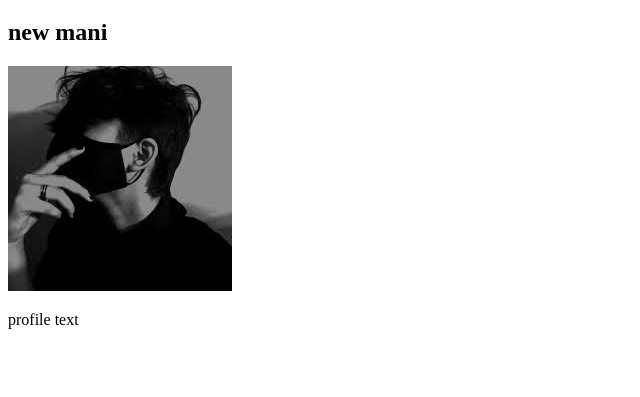
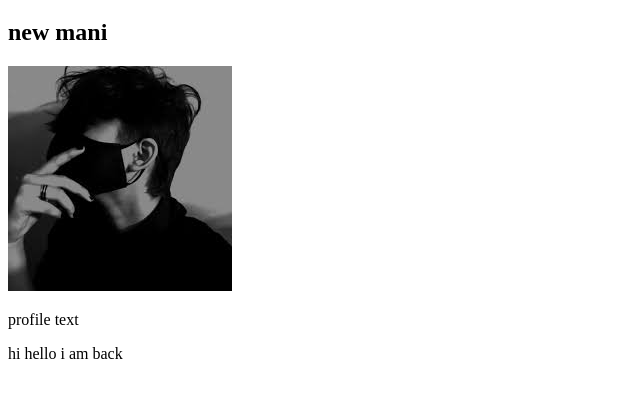
Before and after one commit to manijet/fhg, a plain HTML site: page index.html in a window 1280 px wide. Shown: the part 61-458 px from the top of the page, without its empty margins (0-640 px from the left). Drawn offline with Linux system fonts and the light colour scheme.

Commit message:
add brand new

```diff
--- a/index.html
+++ b/index.html
@@ -10,6 +10,7 @@
     <h2>new mani</h2>
     <img src="images.jfif" alt="">
     <p>profile text</p>
+    <p>hi hello i am back</p>
 
 </body>
 </html>
```
